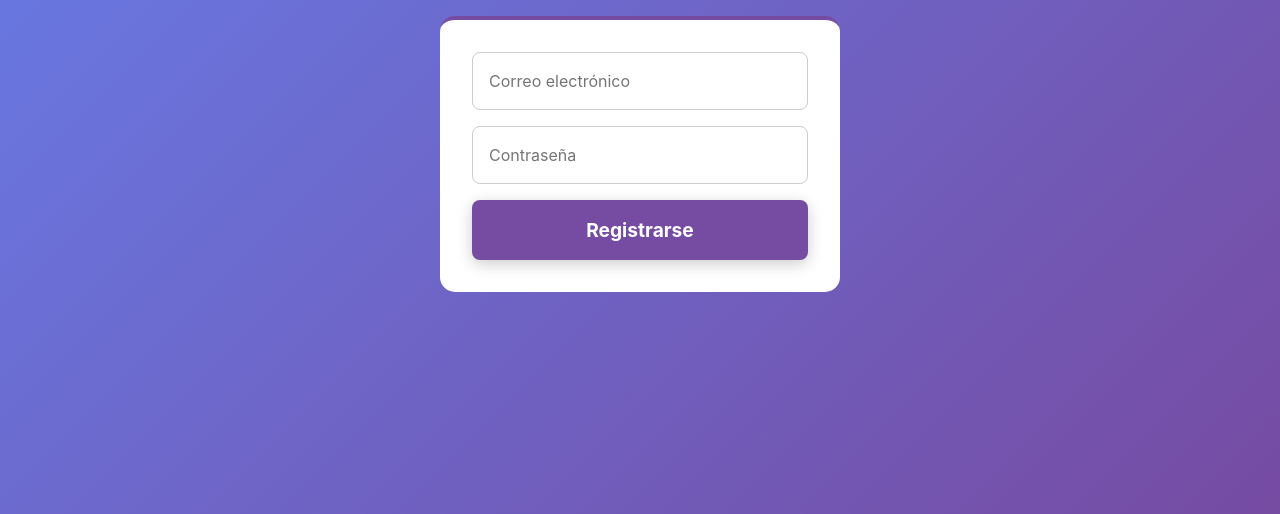
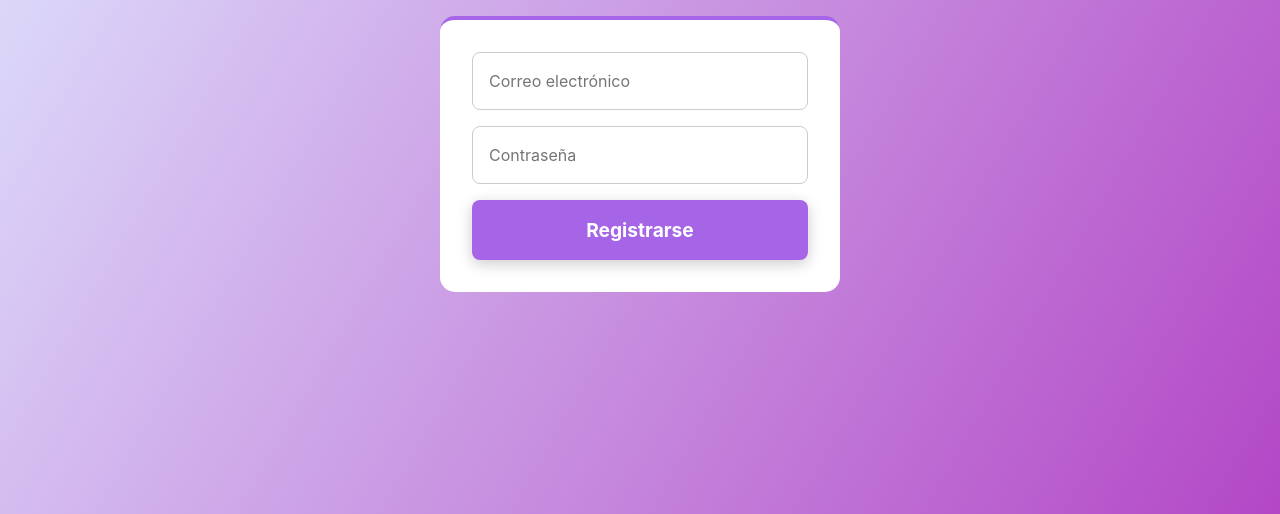
Before and after one commit to 4GeeksAcademy/spain-fs-pt-103-final-project-2, a React app: page /Register in a window 1280 px wide. Shown: the part 366-880 px from the top of the page. Built offline with nearby package versions, Linux system fonts and the light colour scheme; no server answers.

Commit message:
Css actualizados

```diff
--- a/src/front/index.css
+++ b/src/front/index.css
@@ -2,7 +2,7 @@
 .home {
   font-family: "Segoe UI", Tahoma, Geneva, Verdana, sans-serif;
   line-height: 1.6;
-  color: #333;
+  color: #fefefe;
   background: linear-gradient(135deg, #667eea 0%, #764ba2 100%);
   min-height: 100vh;
   margin: 0;
@@ -81,7 +81,7 @@
 }
 
 .btn-login:hover {
-  background: #667eea;
+  background: #a565e6;
   color: white;
 }
 
@@ -131,7 +131,7 @@
   font-size: 3.5rem;
   font-weight: 800;
   margin-bottom: 1rem;
-  background: linear-gradient(90deg, #9cf38b, #a5ddee);
+  background: linear-gradient(90deg, #f3f3f3, #f8f9f9);
   -webkit-background-clip: text;
   -webkit-text-fill-color: transparent;
   background-clip: text;
@@ -149,7 +149,7 @@
 
 .cta-button {
   background: white;
-  color: #667eea;
+  color: #a565e6;
   padding: 1.2rem 3rem;
   font-size: 1.2rem;
   font-weight: 600;
@@ -244,7 +244,7 @@
   flex-direction: column;
   justify-content: center;
   align-items: center;
-  background: linear-gradient(135deg, #667eea, #764ba2);
+  background: linear-gradient(120deg, #e0e7ff 0%, #b347c6 100%);
   padding: 2rem;
   color: white;
   text-align: center;
@@ -265,12 +265,12 @@
   display: flex;
   flex-direction: column;
   gap: 1rem;
-  border-top: 4px solid #667eea;
+  border-top: 4px solid #a565e6;
   color: #333;
 }
 
 .register-page .auth-form {
-  border-top-color: #764ba2;
+  border-top-color: #a565e6;
 }
 
 .auth-form input {
@@ -282,12 +282,12 @@
 
 .auth-form input:focus {
   outline: none;
-  border-color: #667eea;
+  border-color: #a565e6;
   background: #fff;
 }
 
 .auth-form .cta-button {
-  background: #667eea;
+  background: #a565e6;
   color: white;
   padding: 1rem;
   font-weight: bold;
@@ -297,7 +297,7 @@
 }
 
 .register-page .cta-button {
-  background: #764ba2;
+  background: #a565e6;
 }
 
 .auth-form .cta-button:hover {
```
